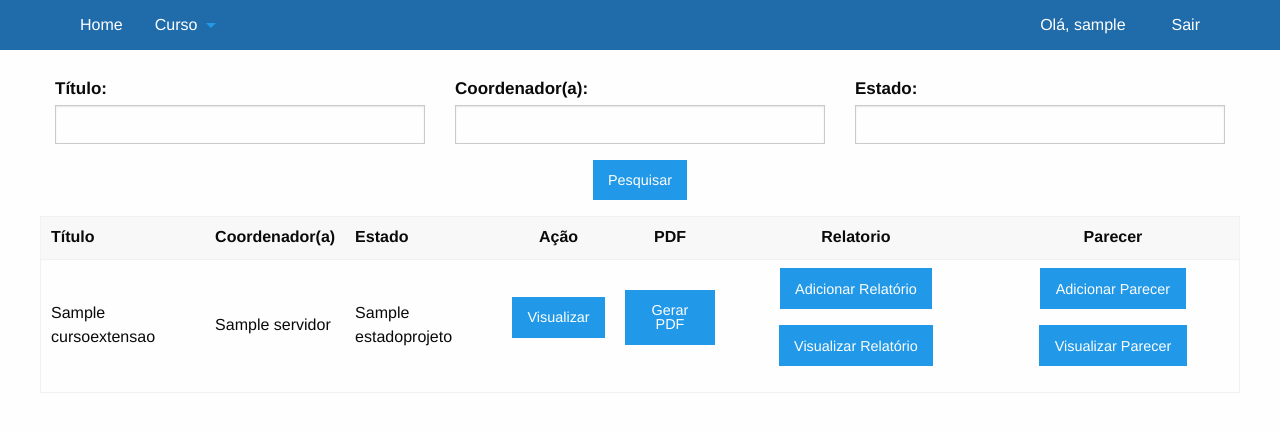
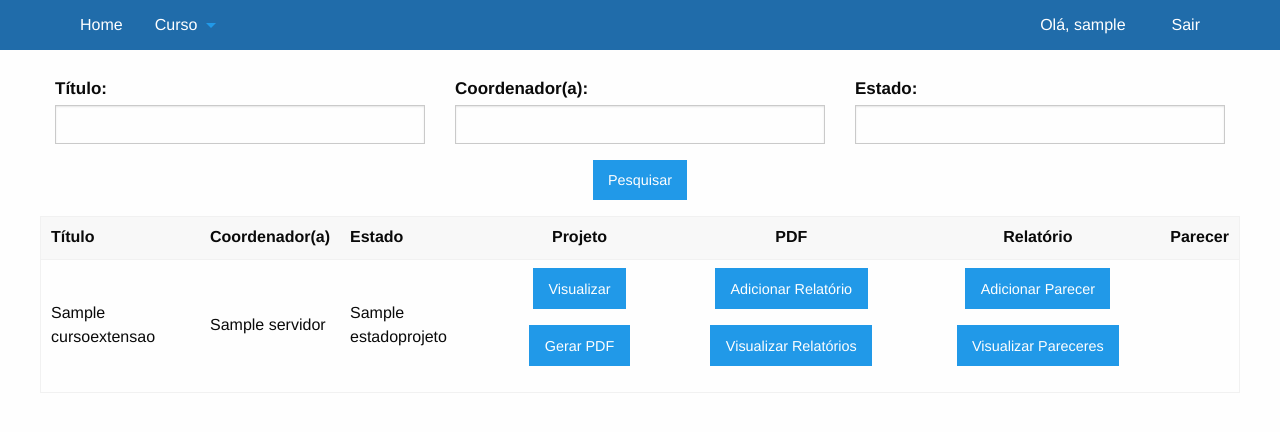
Before and after one commit to yssmcl/fly, a Django app: page /curso_extensao/consulta/ in a window 1280 px wide. Shown: the top 432 px of the page. Run offline with Django 3.2, Linux system fonts and the light colour scheme; a user stored in the database is signed in; tables that the repository leaves empty hold one stand-in row (values such as "Sample post"); some libraries are stand-ins or nearby versions.

Commit message:
Separa tabela de consulta em Projeto, Relatório e Parecer

```diff
--- a/Code/fly/curso_extensao/templates/curso_extensao/cursoextensao_list.html
+++ b/Code/fly/curso_extensao/templates/curso_extensao/cursoextensao_list.html
@@ -37,9 +37,9 @@
 				<th>Título</th>
 				<th>Coordenador(a)</th>
 				<th>Estado</th>
-				<th style="text-align:center;">Ação</th>
+				<th style="text-align:center;">Projeto</th>
 				<th style="text-align:center;">PDF</th>
-				<th style="text-align:center;">Relatorio</th>
+				<th style="text-align:center;">Relatório</th>
 				<th style="text-align:center;">Parecer</th>
 			</thead>
 			<tbody>
@@ -48,15 +48,17 @@
 						<td>{{ curso_extensao }}</td>
 						<td>{{ curso_extensao.coordenador }}</td>
 						<td>{{ curso_extensao.estado }}</td>
-						<td style="text-align:center;"><a href="{% url 'curso_extensao:detalhe' curso_extensao.pk %}" class="button">Visualizar</a></td>
-						<td style="text-align:center;"><a href="{% url 'curso_extensao:gerar_pdf' curso_extensao.pk %}" class="button">Gerar PDF</a></td>
+						<td style="text-align:center;">
+							<a href="{% url 'curso_extensao:detalhe' curso_extensao.pk %}" class="button">Visualizar</a>
+							<a href="{% url 'curso_extensao:gerar_pdf' curso_extensao.pk %}" class="button">Gerar PDF</a>
+						</td>
 						<td style="text-align:center;">
 						    <a href="{% url 'relatorio:novo' curso_extensao.pk %}" class="button">Adicionar Relatório</a>
-   						    <a href="{% url 'relatorio:detalhe' curso_extensao.pk %}" class="button">Visualizar Relatório</a>
+							<a href="{% url 'relatorio:consulta' curso_extensao.pk %}" class="button">Visualizar Relatórios</a>
    						</td>
 						<td style="text-align:center;">
 						    <a href="{% url 'parecer:novo' curso_extensao.pk %}" class="button">Adicionar Parecer</a>
-   						    <a href="{% url 'parecer:detalhe' curso_extensao.pk %}" class="button">Visualizar Parecer</a>
+   						    <a href="{% url 'parecer:consulta' curso_extensao.pk %}" class="button">Visualizar Pareceres</a>
 						</td>
 					</tr>
 				{% endfor %}
```
Also changed, not shown: Code/fly/relatorio/views.py (+19 -21 lines).
